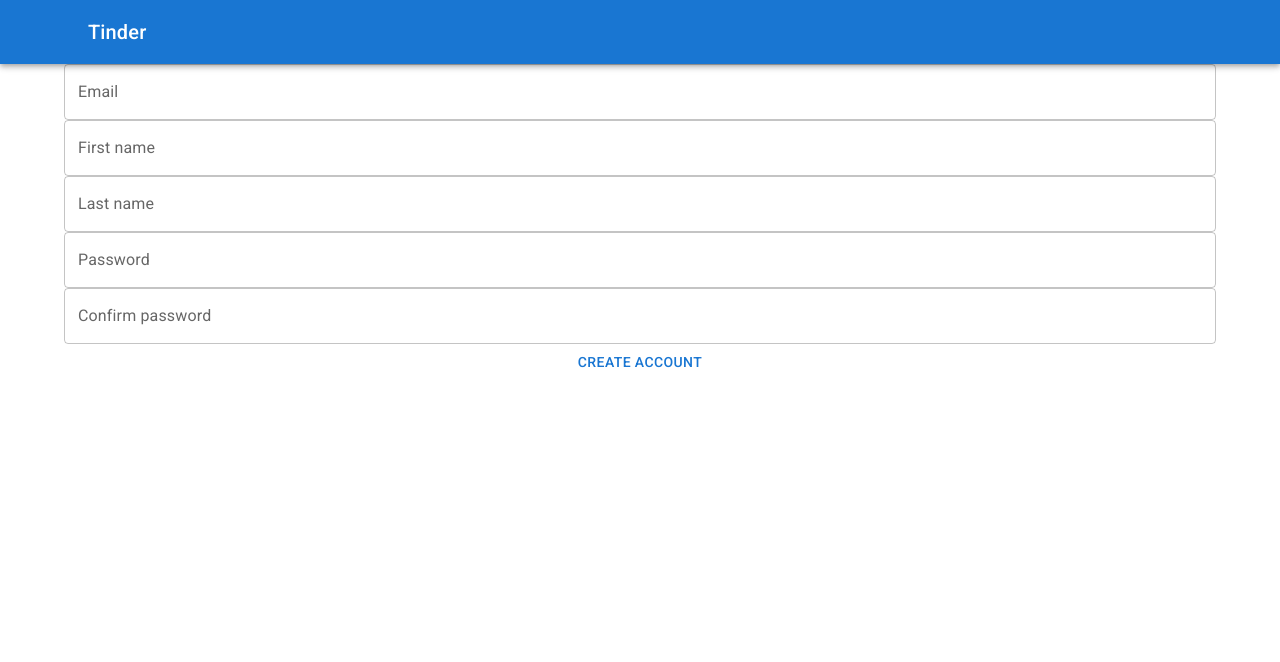
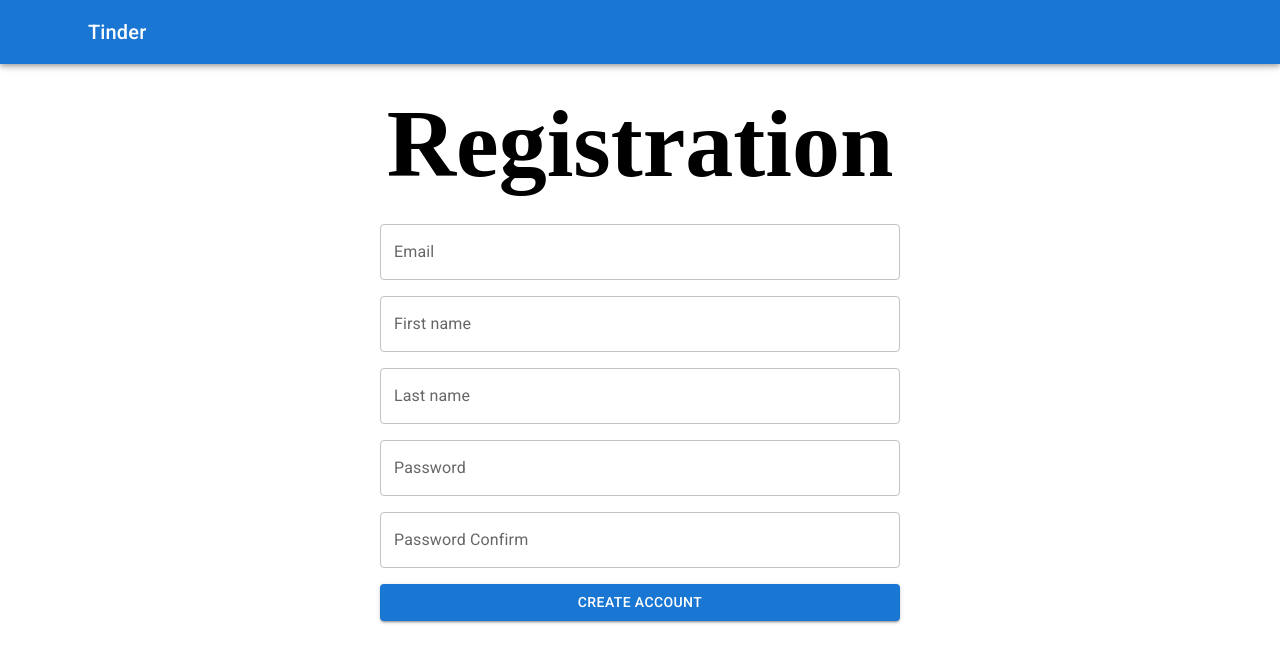
Before and after one commit to BigBlueDraco/why-not-front, a React (Create React App) app: page /onbording in a window 1280 px wide. Shown: the top 662 px of the page. Built offline with nearby package versions, Linux system fonts and the light colour scheme.

Commit message:
Registration form

```diff
--- a/package.json
+++ b/package.json
@@ -6,6 +6,7 @@
     "@emotion/react": "^11.10.6",
     "@emotion/styled": "^11.10.6",
     "@fontsource/roboto": "^4.5.8",
+    "@hookform/resolvers": "^3.0.0",
     "@mui/icons-material": "^5.11.9",
     "@mui/material": "^5.11.10",
     "@testing-library/jest-dom": "^5.16.5",
@@ -17,11 +18,14 @@
     "@types/react-dom": "^18.0.10",
     "react": "^18.2.0",
     "react-dom": "^18.2.0",
+    "react-hook-form": "^7.43.7",
     "react-router-dom": "^6.7.0",
     "react-scripts": "5.0.1",
+    "react-toastify": "^9.1.2",
     "styled-components": "^5.3.6",
     "typescript": "^4.9.4",
-    "web-vitals": "^2.1.4"
+    "web-vitals": "^2.1.4",
+    "zod": "^3.21.4"
   },
   "scripts": {
     "start": "react-scripts start",
--- a/src/components/LoginWindow/LoginWindow.tsx
+++ b/src/components/LoginWindow/LoginWindow.tsx
@@ -12,9 +12,9 @@ import {
   useTheme,
 } from "@mui/material";
 import { TransitionProps } from "@mui/material/transitions";
-import React, { useState } from "react";
+import { forwardRef } from "react";
 import CloseIcon from "@mui/icons-material/Close";
-const Transition = React.forwardRef(function Transition(
+const Transition = forwardRef(function Transition(
   props: TransitionProps & {
     children: React.ReactElement<any, any>;
   },
--- /dev/null
+++ b/src/components/RegistrationForm/RegistrationForm.tsx
@@ -0,0 +1,126 @@
+import {
+  Box,
+  Button,
+  TextField,
+  Typography,
+  useMediaQuery,
+  useTheme,
+} from "@mui/material";
+import { useEffect } from "react";
+import { useForm, SubmitHandler } from "react-hook-form";
+import { zodResolver } from "@hookform/resolvers/zod";
+import { RegisterInput, RegisterSchema } from "./register.schema";
+import { useNavigate } from "react-router-dom";
+
+export const RegistrationForm = () => {
+  const {
+    register,
+    formState: { errors, isSubmitSuccessful },
+    reset,
+    handleSubmit,
+  } = useForm<RegisterInput>({ resolver: zodResolver(RegisterSchema) });
+  const theme = useTheme();
+  const isMobile = useMediaQuery(theme.breakpoints.down("sm"));
+  const navigate = useNavigate();
+
+  useEffect(() => {
+    if (isSubmitSuccessful) {
+      navigate("/dashboard");
+      reset();
+    }
+  }, [isSubmitSuccessful, reset, navigate]);
+
+  const onSubmitHandler: SubmitHandler<RegisterInput> = (values) => {
+    console.log({
+      values,
+    });
+  };
+  return (
+    <Box
+      marginTop={4}
+      sx={{
+        display: "flex",
+        flexDirection: "column",
+        gap: 4,
+      }}
+    >
+      <Typography
+        align="center"
+        variant="h1"
+        fontWeight={theme.typography.fontWeightBold}
+        color="common.black"
+      >
+        Registration
+      </Typography>
+      <Box
+        sx={{
+          display: "flex",
+          justifyContent: "center",
+          alignItems: "center",
+        }}
+      >
+        <Box
+          component={"form"}
+          minWidth={isMobile ? "320px" : "520px"}
+          onSubmit={handleSubmit(onSubmitHandler)}
+          sx={{
+            display: "flex",
+            flexDirection: "column",
+            gap: 2,
+          }}
+        >
+          <TextField
+            id="email"
+            label="Email"
+            fullWidth
+            type="email"
+            error={!!errors["email"]}
+            helperText={errors["email"] ? errors["email"].message : ""}
+            {...register("email")}
+          />
+          <TextField
+            id="firstName"
+            label="First name"
+            fullWidth
+            type="text"
+            error={!!errors["firstName"]}
+            helperText={errors["firstName"] ? errors["firstName"].message : ""}
+            {...register("firstName")}
+          />
+          <TextField
+            id="lastName"
+            label="Last name"
+            fullWidth
+            type="text"
+            error={!!errors["lastName"]}
+            helperText={errors["lastName"] ? errors["lastName"].message : ""}
+            {...register("lastName")}
+          />
+          <TextField
+            id="password"
+            label="Password"
+            fullWidth
+            type="password"
+            error={!!errors["password"]}
+            helperText={errors["password"] ? errors["password"].message : ""}
+            {...register("password")}
+          />
+          <TextField
+            id="password"
+            label="Password Confirm"
+            fullWidth
+            type="password"
+            error={!!errors["passwordConfirm"]}
+            helperText={
+              errors["passwordConfirm"] ? errors["passwordConfirm"].message : ""
+            }
+            {...register("passwordConfirm")}
+          />
+          <Button variant="contained" type="submit">
+            Create account
+          </Button>
+        </Box>
+      </Box>
+    </Box>
+  );
+};
--- /dev/null
+++ b/src/components/RegistrationForm/register.schema.ts
@@ -0,0 +1,19 @@
+import { object, string, TypeOf } from "zod";
+export const RegisterSchema = object({
+  email: string().nonempty("Email is required").email("Email is invalid"),
+  password: string()
+    .nonempty("Password is required")
+    .min(8, "Password must be more than 8 characters")
+    .max(32, "Password must be less than 32 characters"),
+  passwordConfirm: string().nonempty("Please confirm your password"),
+  firstName: string()
+    .nonempty("Firstname is required")
+    .max(50, "Password must be less than 50 characters"),
+  lastName: string()
+    .nonempty("Firstname is required")
+    .max(50, "Password must be less than 50 characters"),
+}).refine((data) => data.password === data.passwordConfirm, {
+  path: ["passwordConfirm"],
+  message: "Passwords do not match",
+});
+export type RegisterInput = TypeOf<typeof RegisterSchema>;
--- a/src/pages/Onbording.tsx
+++ b/src/pages/Onbording.tsx
@@ -1,63 +1,11 @@
-import { Box, Button, FormGroup, TextField } from "@mui/material";
 import { Container } from "@mui/system";
-import { useState } from "react";
+import { RegistrationForm } from "../components/RegistrationForm/RegistrationForm";
 
 export const Onbording = () => {
-  const [email, setEmail] = useState<string>("");
-  const [firstName, setFirstName] = useState<string>("");
-  const [lastName, setLatName] = useState<string>("");
-  const [password, setPassword] = useState<string>("");
-  const [confirmPassword, setConfirmPassword] = useState<string>("");
-  const hendlerForm = ({ target: { id, value } }: any) => {
-    switch (id) {
-      case "email":
-        setEmail(value);
-        return;
-      case "firstName":
-        setFirstName(value);
-        return;
-      case "lastName":
-        setLatName(value);
-        return;
-      case "password":
-        setPassword(value);
-        return;
-      case "confirmPassword":
-        setConfirmPassword(value);
-        return;
-    }
-  };
-  const submitForm = () => {
-    console.log({
-      email,
-      firstName,
-      lastName,
-      password,
-    });
-  };
   return (
     <>
       <Container>
-        <Box>
-          <FormGroup>
-            <TextField id="email" label="Email" onChange={hendlerForm} />
-            <TextField
-              id="firstName"
-              label="First name"
-              onChange={hendlerForm}
-            />
-            <TextField id="lastName" label="Last name" onChange={hendlerForm} />
-            <TextField id="password" label="Password" onChange={hendlerForm} />
-            <TextField
-              id="confirmPassword"
-              label="Confirm password"
-              onChange={hendlerForm}
-            />
-            <Button type="submit" onClick={submitForm}>
-              Create account
-            </Button>
-          </FormGroup>
-        </Box>
+        <RegistrationForm />
       </Container>
     </>
   );
```
Also changed, not shown: 2 other files (tests, documents, lock files or other folders).
